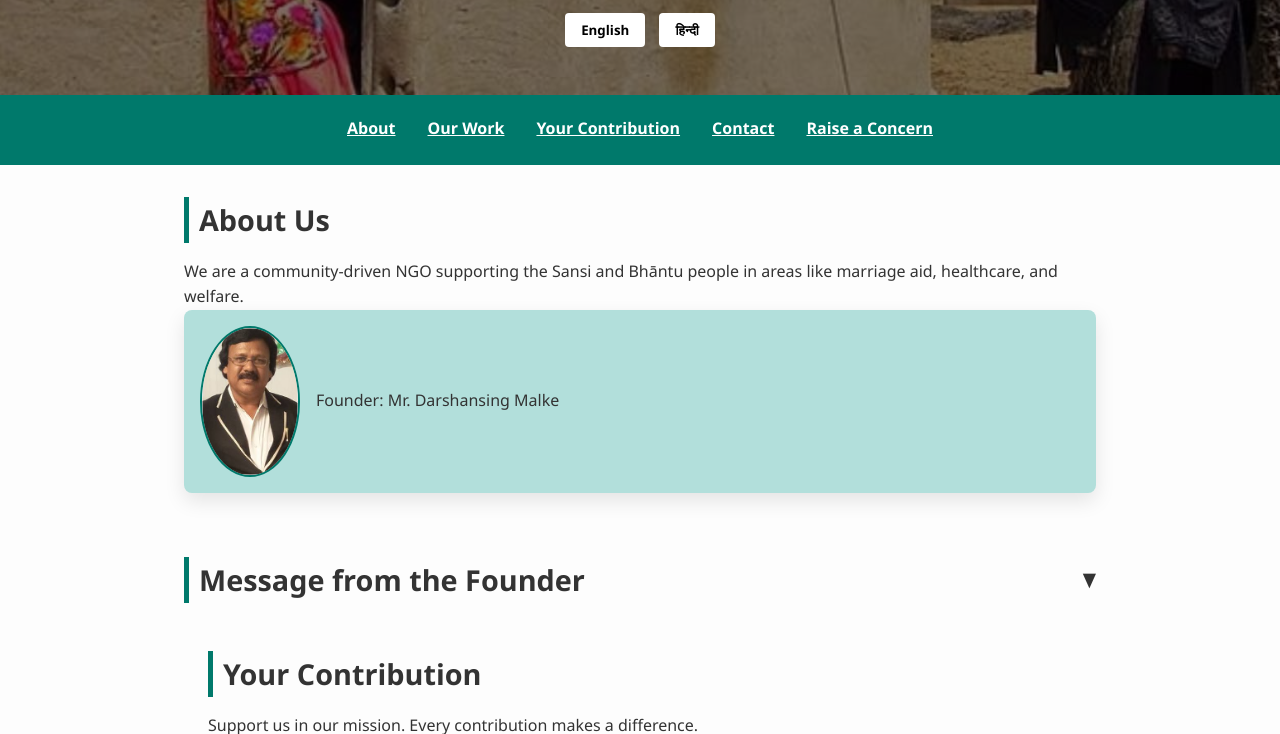
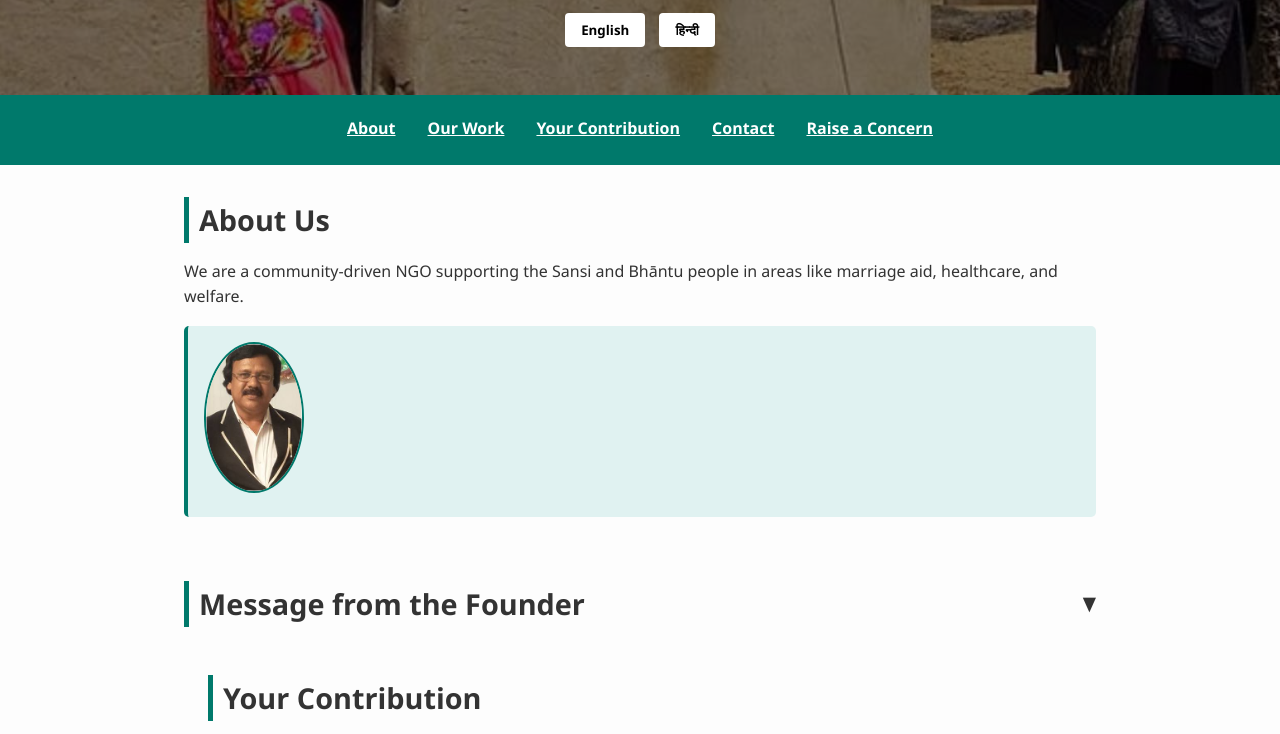
Before and after one commit to Rish0719/sansi-samaj, a plain HTML site: page index.html in a window 1280 px wide. Shown: the part 322-1056 px from the top of the page. Drawn offline with Linux system fonts and the light colour scheme.

Commit message:
Update index.html

```diff
--- a/index.html
+++ b/index.html
@@ -41,10 +41,12 @@
        data-hi="हम एक समुदाय आधारित NGO हैं जो विवाह सहायता, स्वास्थ्य सेवा और कल्याण में सांसी और भाँतु लोगों का समर्थन करता है।">
       We are a community-driven NGO supporting the Sansi and Bhāntu people in areas like marriage aid, healthcare, and welfare.
     </p>
-    <div class="founder-box">
-      <img src="founder.jpg" alt="Mr. Darshansing Malke" class="founder-img" />
-      <p data-en="Founder: Mr. Darshansing Malke" data-hi="संस्थापक: श्री दर्शनसिंग मलके">Founder: Mr. Darshansing Malke</p>
-    </div>
+    <div id="message-box">
+  <div class="founder-img-wrapper">
+    <img src="founder.jpg" alt="Mr. Darshansing Malke" class="founder-img" />
+  </div>
+  <div id="founder-text" data-en="..." data-hi="..."></div>
+</div>
   </section>
 
  <section id="founder-message">
```
